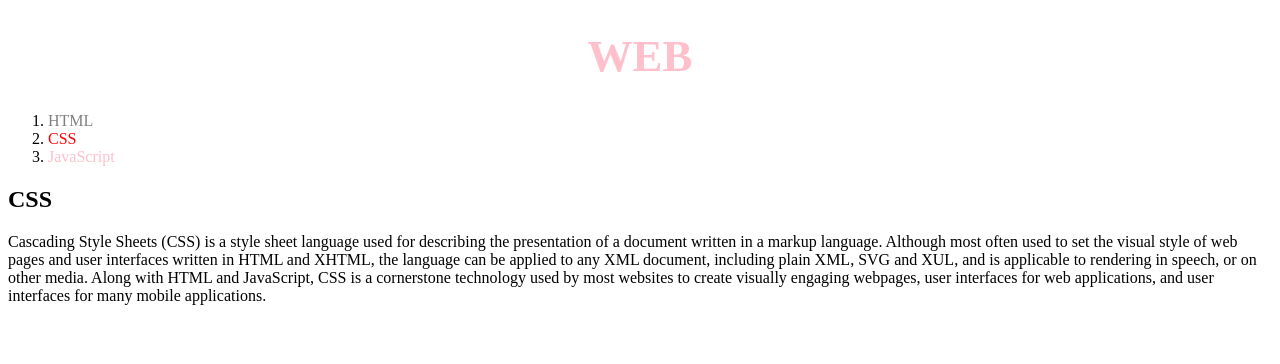
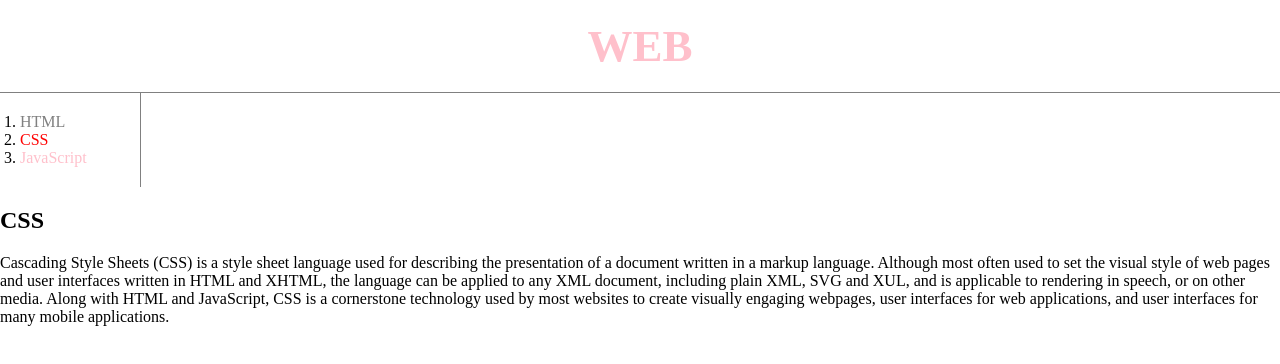
Before and after one commit to madmagician/HTML_CSS, a plain HTML site: page 2.html in a window 1280 px wide. Drawn offline with Linux system fonts and the light colour scheme.

Commit message:
Add files via upload

```diff
--- a/2.html
+++ b/2.html
@@ -4,6 +4,9 @@
   <title>WEB1 - CSS</title>
   <meta charset="utf-8">
   <style>
+  body{
+    margin:0;
+  }
   a {
     color:pink;
     text-decoration: none;
@@ -17,6 +20,16 @@
   h1 {
     font-size:45px;
     text-align: center;
+    border-bottom:1px solid gray;
+    margin:0;
+    padding:20px;
+  }
+  ol{
+    border-right:1px solid gray;
+    width:100px;
+    margin:0;
+    padding:20px;
+
   }
   </style>
 </head>
```
Also changed, not shown: box.html (added, +36 -0 lines).
